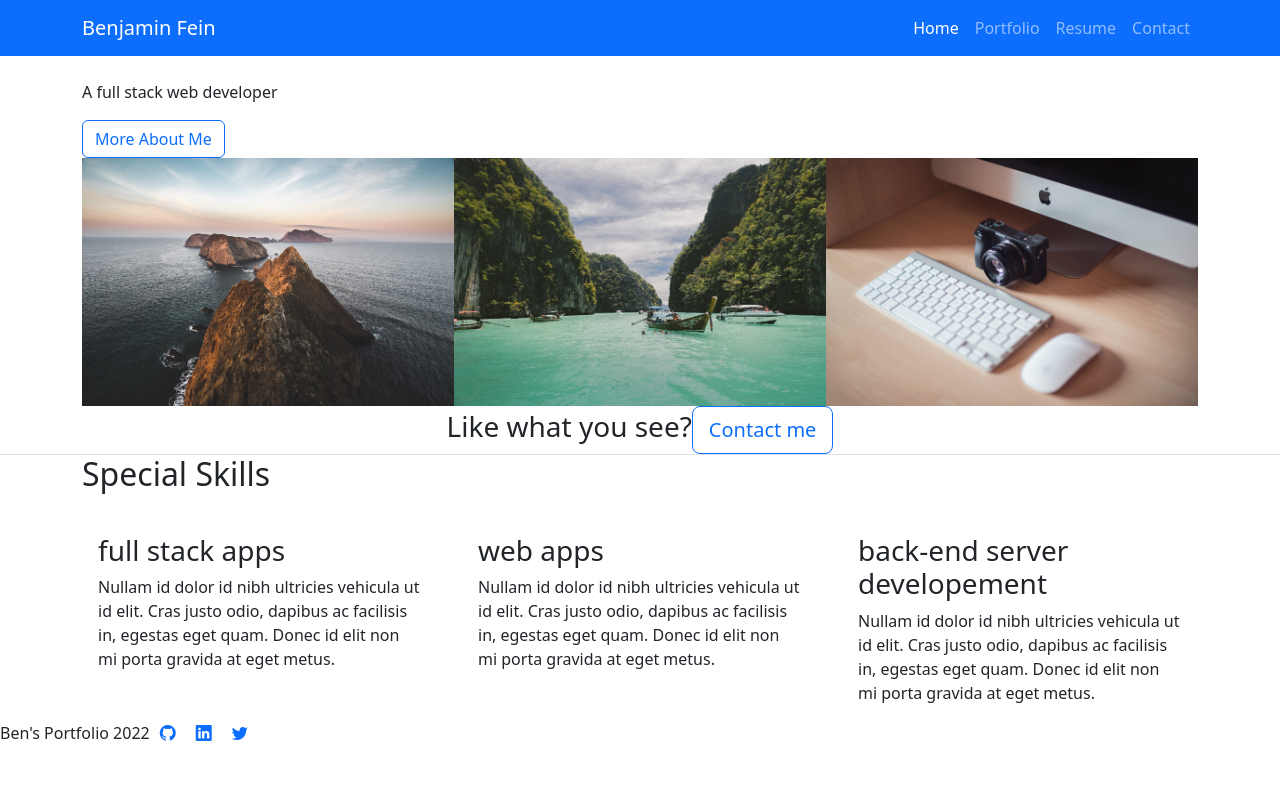
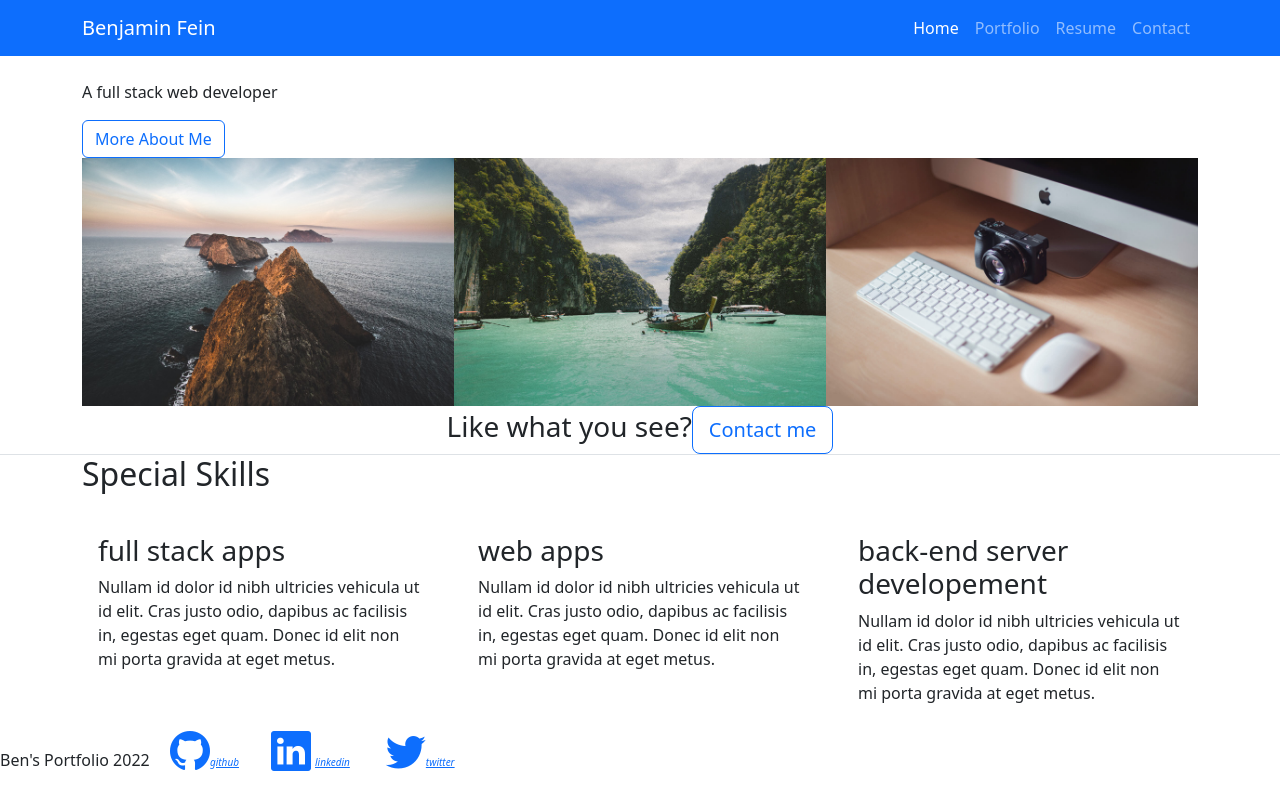
Before and after one commit to Bfunk54/bfunk54.github.io, a React (Create React App) app: page / in a window 1280 px wide. Built offline with nearby package versions, Linux system fonts and the light colour scheme.

Commit message:
finished footer!

```diff
--- a/src/components/Footer.js
+++ b/src/components/Footer.js
@@ -3,18 +3,18 @@ import React from 'react';
 function Footer() {
   return (
     <footer className="footer">
-        <span>Ben's Portfolio 2022</span>
+        <span style={{fontSize: '16px'}}>Ben's Portfolio 2022 </span>
 
-        <a style= {{padding: '10px'}} href="https://github.com/Bfunk54" target="_blank" rel="noreferrer">
-            <i className="bi bi-github"></i>
+        <a style= {{padding: '16px'}} href="https://github.com/Bfunk54" target="_blank" rel="noreferrer">
+            <i style={{fontSize: '40px'}} className="bi bi-github"><span style={{fontSize: '10px'}}>github</span></i>
         </a>
 
-        <a style= {{padding: '10px'}} href="https://www.linkedin.com/in/benjamin-fein-5b0b1b1b3/" target="_blank" rel="noreferrer">
-            <i className="bi bi-linkedin"></i>
+        <a style= {{padding: '16px'}} href="https://www.linkedin.com/in/benjamin-fein-5a73b2242/" target="_blank" rel="noreferrer">
+            <i style={{fontSize: '40px'}} className="bi bi-linkedin"><span style={{fontSize: '10px', padding: '4px'}}>linkedin</span></i>
         </a>
 
-        <a style= {{padding: '10px'}} href="https://twitter.com/ben_fein" target="_blank" rel="noreferrer">
-            <i className="bi bi-twitter"></i>
+        <a style= {{padding: '16px'}} href="https://twitter.com/ben_fein" target="_blank" rel="noreferrer">
+            <i style={{fontSize: '40px'}} className="bi bi-twitter"><span style={{fontSize: '10px'}}>twitter</span></i>
         </a>
     </footer>
     )};
```
